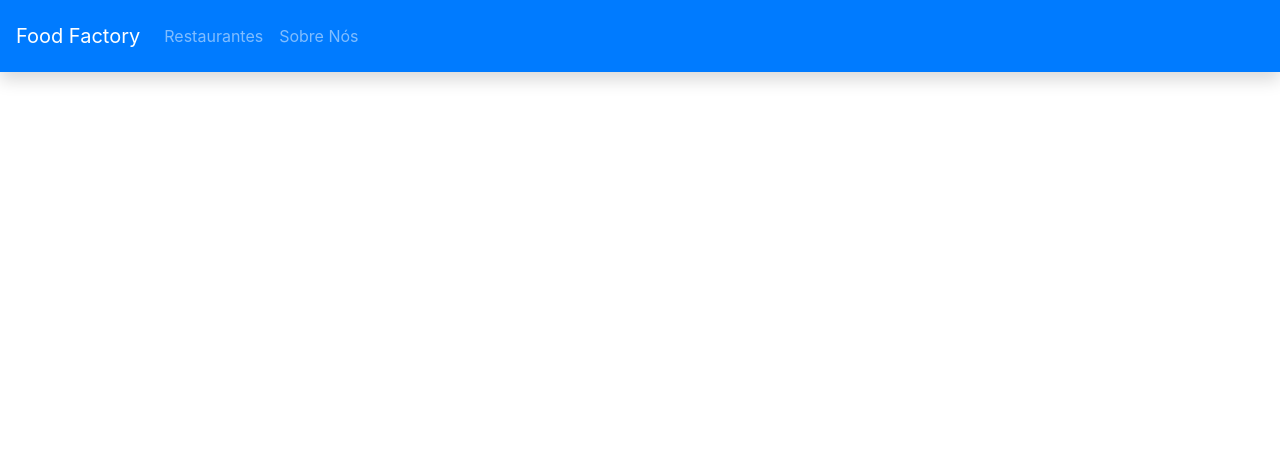
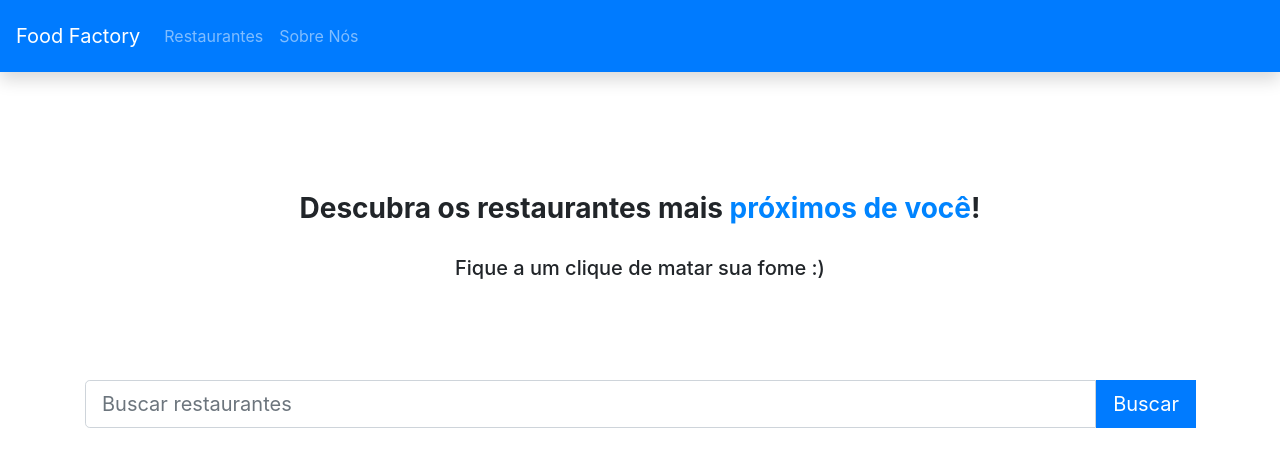
Before and after one commit to pedro-guimaraes00/food-factory, an Angular app: page / in a window 1280 px wide. Shown: the top 466 px of the page. Built offline with nearby package versions, Linux system fonts and the light colour scheme.

Commit message:
cria layout para main component

```diff
--- a/src/app/app-routing.module.ts
+++ b/src/app/app-routing.module.ts
@@ -5,11 +5,13 @@ import { RestaurantInfoComponent } from './restaurant-info/restaurant-info.compo
 import { RestaurantsComponent } from './restaurants/restaurants.component'
 import { MenuComponent } from './restaurant-info/menu/menu.component'
 import { OrderComponent } from './order/order.component';
+import { MainComponent } from './main/main.component';
 
 
 
 const routes: Routes = [
 
+  { path: '', component: MainComponent},
   { path: 'about', component: AboutComponent },
   { path: 'restaurants', component: RestaurantsComponent },
   {
--- a/src/app/main/main.component.html
+++ b/src/app/main/main.component.html
@@ -1 +1,14 @@
-<p>main works!</p>
+<section>
+        <div class="text-center">
+            <h3 class="font-weight-bold" style="margin-top: 120px;">Descubra os restaurantes mais <span style="color:#0084ff">próximos de você</span>!</h3>
+            <h5 style="margin-top: 30px;">Fique a um clique de matar sua fome :)</h5>
+
+            <div class="input-group input-group-lg" style="margin-top:100px">
+                <input type="text" class="form-control" placeholder="Buscar restaurantes">
+                <div class="input-group-prepend">
+                    <button class="btn btn-lg btn-primary" type="button">Buscar</button>
+                </div>
+
+            </div>
+        </div>
+</section>
--- a/src/app/main/main.component.ts
+++ b/src/app/main/main.component.ts
@@ -3,7 +3,6 @@ import { Component, OnInit } from '@angular/core';
 @Component({
   selector: 'app-main',
   templateUrl: './main.component.html',
-  styleUrls: ['./main.component.css']
 })
 export class MainComponent implements OnInit {
 
```
Also changed, not shown: src/app/main/main.component.css (deleted).
